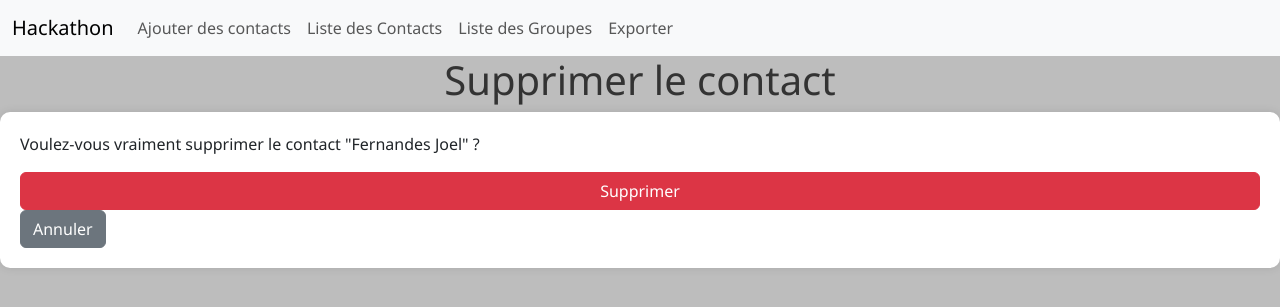
After one commit to Jferndes/Python_Project_Hackathon, a Flask app: page /contacts/1/delete in a window 1280 px wide. The commit adds this page. Shown: the top 307 px of the page. Run offline with Flask 3, Linux system fonts and the light colour scheme; data comes from the database, SQL or seed files in the repository.

Commit message:
Grosse refonte du code + Ajout update + Ajout delete

```diff
--- /dev/null
+++ b/function.py
@@ -0,0 +1,27 @@
+import sqlite3
+
+# Fonction pour se connecter à la base de données
+def connect_db():
+    return sqlite3.connect('hackathon_bdd.sqlite')
+
+# Fonction pour pour récupérer des données dans base de données
+def recup_bdd(query: str, doOne: bool = False):
+    connection = connect_db()
+    cursor = connection.cursor()
+    cursor.execute(query)
+
+    if doOne:
+        result = cursor.fetchone()
+    else:
+        result = cursor.fetchall()
+
+    connection.close()
+    return result
+
+# Fonction pour faire une action (INSERT, UPDATE, DELETE) dans base de données
+def action_bdd(query: str):
+    connection = connect_db()
+    cursor = connection.cursor()
+    cursor.execute(query)
+    connection.commit()
+    connection.close()
--- a/main.py
+++ b/main.py
@@ -1,56 +1,43 @@
-from flask import Flask, render_template, Response , request
+from flask import Flask, render_template, Response, request, redirect, url_for
+from function import *
+from datetime import datetime
 import csv
 import io
-import sqlite3
-from datetime import datetime
 
 app = Flask(__name__)
 app.secret_key = 'test'
 
-# Fonction pour se connecter à la base de données
-def connect_db():
-    return sqlite3.connect('hackathon.sqlite')
 
-
-# Page d'accueil qui affiche les données des tables Contact et Groupe
-@app.route("/liste_contacts")
-def liste_contacts():
-    # Connexion à la base de données
-    connection = connect_db()
-    cursor = connection.cursor()
-
-    # Récupération des contacts
-    cursor.execute("SELECT * FROM Contact")
-    contacts = cursor.fetchall()
-
-    # Fermeture de la connexion à la base de données
-    connection.close()
-
-    return render_template('liste_contacts.html', contacts=contacts)
+@app.get("/")
+def index():
+    return render_template('index.html')
 
 
 # Définir la route pour afficher la liste des groupes
-@app.route("/liste_groupes")
+@app.route("/groupes")
 def liste_groupes():
-    # Connexion à la base de données
-    connection = connect_db()
-    cursor = connection.cursor()
-
-    # Récupération des groupes
-    cursor.execute("SELECT * FROM Groupe")
-    groupes = cursor.fetchall()
-
-    # Fermeture de la connexion à la base de données
-    connection.close()
+    # Récupération de tout les groupes
+    query = "SELECT * FROM Groupe"
+    groupes = recup_bdd(query)
 
     # Rendu du modèle avec les données récupérées
     return render_template('liste_groupes.html', groupes=groupes)
 
 
-@app.route("/ajouter_contact",  methods=['POST', 'GET'])
+@app.route("/contacts")
+def liste_contacts():
+    # Récupération de tout les contacts
+    query = "SELECT * FROM Contact"
+    contacts = recup_bdd(query)
+
+    # Rendu du modèle avec les données récupérées
+    return render_template('contactList.html', contacts=contacts)
+
+
+@app.route("/contacts/new",  methods=['POST', 'GET'])
 def ajouter_contact():
     if request.method == 'POST':
-        #Récup info form
+        # Récupération des informations du formulaire
         nom = request.form['nom']
         prenom = request.form['prenom']
         email = request.form['email']
@@ -58,35 +45,77 @@ def ajouter_contact():
         date_naissance = request.form['dob']
         photo = request.form['photo']
 
-        print(nom, prenom, email, tel, date_naissance, photo)
-        # Connexion à la base de données (cela créera la base de données si elle n'existe pas encore)
-        connection = connect_db()
-        cursor = connection.cursor()
+        # Requête dans la base de données
+        query = '''
+            INSERT INTO Contact (nom, prenom, e_mail, tel, date_naissance, photo_profil, created_date, updated_date)
+            VALUES ('{}', '{}', '{}', '{}', '{}', '{}', '{}', '{}')
+        '''.format(nom, prenom, email, tel, date_naissance, photo, datetime.now(), datetime.now())
+        action_bdd(query)
 
-        cursor.execute('''
-                INSERT INTO Contact (nom, prenom, e_mail, tel, date_naissance, photo_profil, created_date, updated_date)
-                VALUES (?, ?, ?, ?, ?, ?, ?, ?)
-            ''', (nom, prenom, email, tel, date_naissance, photo, datetime.now(), datetime.now()))
+        # Redirection vers la liste des contacts avec message de confirmation
+        return redirect(url_for('liste_contacts'))
 
-        connection.commit()
-        connection.close()
+    elif request.method == 'GET':
+        return render_template('contactNew.html')
 
-    return render_template('ajouter.html')
+
+@app.route("/contacts/<int:contactId>/edit", methods=['GET', 'POST'])
+def edit_contact(contactId):
+    if request.method == 'GET':
+        # Récupération du contact
+        query = "SELECT * FROM Contact WHERE id_contact = {}".format(contactId)
+        contact = recup_bdd(query, True)
+
+        if contact:
+            return render_template('contactEdit.html', contact=contact)
+
+    elif request.method == 'POST':
+        # Récupération des informations du formulaire
+        nom = request.form['nom']
+        prenom = request.form['prenom']
+        email = request.form['email']
+        tel = request.form['tel']
+        date_naissance = request.form['dob']
+        photo = request.form['photo']
+
+        # Requête dans la base de données
+        query = '''
+            UPDATE Contact
+            SET nom='{}', prenom='{}', e_mail='{}', tel='{}', date_naissance='{}', photo_profil='{}', updated_date='{}'
+            WHERE id_contact='{}'
+        '''.format(nom, prenom, email, tel, date_naissance, photo, datetime.now(), contactId)
+        action_bdd(query)
+
+        # Redirection vers la liste des contacts avec message de confirmation
+        return redirect(url_for('liste_contacts'))
+
+
+@app.route("/contacts/<int:contactId>/delete", methods=['GET', 'POST'])
+def delete_contact(contactId):
+    if request.method == 'GET':
+        # Récupération du contact
+        query = "SELECT * FROM Contact WHERE id_contact = '{}'".format(contactId)
+        contact = recup_bdd(query, True)
+
+        if contact:
+            return render_template('contactDelete.html', contact=contact)
+
+    elif request.method == 'POST':
+        # Requête dans la base de données
+        query = "DELETE FROM Contact WHERE id_contact = '{}'".format(contactId)
+        action_bdd(query)
+
+        # Redirection vers la liste des contacts avec message de confirmation
+        return redirect(url_for('liste_contacts'))
 
 
 # Route pour l'export CSV
 @app.route('/export_csv')
 def export_csv():
-    # Connexion à la base de données
-    connection = connect_db()
-    cursor = connection.cursor()
 
-    # Exemple pour récupérer les données de la table Contact
-    cursor.execute("SELECT * FROM Contact")
-    contacts = cursor.fetchall()
-
-    # Fermeture de la connexion à la base de données
-    connection.close()
+    # Récupération de tout les contacts
+    query = "SELECT * FROM Contact"
+    contacts = recup_bdd(query)
 
     # Générer le contenu CSV
     csv_content = generate_csv_content(contacts)
@@ -112,9 +141,5 @@ def generate_csv_content(data):
     return output.getvalue()
 
 
-@app.get("/")
-def index():
-    return render_template('index.html')
-
 if __name__ == '__main__':
     app.run(debug=True, use_reloader=True)
--- a/static/styles.css
+++ b/static/styles.css
@@ -4,7 +4,8 @@ body {
 }
 
 h1 {
-    color: lightcoral;
+    text-align: center;
+    color: #333;
 }
 
 .auth-form {
@@ -63,12 +64,6 @@ button {
     background-color: #f5f5f5;
 }
 
-/* Style pour les titres */
-h1 {
-    text-align: center;
-    color: #333;
-}
-
 /* Style pour la barre de recherche */
 .input-group {
     width: 50%;
@@ -97,15 +92,13 @@ h1 {
 }
 
 /* Style pour la surbrillance au survol */
-#contactTable th:hover,
-#groupeTable th:hover {
+#contactTable th:hover, #groupeTable th:hover {
     cursor: pointer;
     background-color: #f5f5f5;
 }
 
 /* Centrer et encadrer le tableau */
-#contactTable,
-#groupeTable {
+#contactTable, #groupeTable {
     width: 80%;
     margin: auto;
     border: 1px solid #ddd;
--- /dev/null
+++ b/templates/contactDelete.html
@@ -0,0 +1,15 @@
+{% extends "layout/base.html" %}
+
+{% block title %}Supprimer le contact{% endblock %}
+
+{% block content %}
+    {% include 'layout/navbar.html' %}
+
+    <h1>Supprimer le contact</h1>
+
+    <form method="POST" action="{{ url_for('delete_contact', contactId=contact[0]) }}">
+        <p>Voulez-vous vraiment supprimer le contact "{{ contact[1] }} {{ contact[2] }}" ?</p>
+        <button type="submit" class="btn btn-danger">Supprimer</button>
+        <a href="{{ url_for('liste_contacts') }}" class="btn btn-secondary">Annuler</a>
+    </form>
+{% endblock %}
--- a/templates/layout/navbar.html
+++ b/templates/layout/navbar.html
@@ -1,7 +1,7 @@
 <nav class="navbar navbar-expand-lg navbar-light bg-light">
     <div class="container-fluid">
         <!-- Marque et bascule du bouton -->
-        <a class="navbar-brand" href="#">Hackathon</a>
+        <a class="navbar-brand" href="{{ url_for('index') }}">Hackathon</a>
         <button class="navbar-toggler" type="button" data-toggle="collapse" data-target="#navbarNav" aria-controls="navbarNav" aria-expanded="false" aria-label="Toggle navigation">
             <span class="navbar-toggler-icon"></span>
         </button>
```
Also changed, not shown: templates/about.html (deleted, +0 -8 lines), templates/contactEdit.html (added, +32 -0 lines), templates/contactList.html (renamed from templates/liste_contacts.html, +9 -0 lines), templates/contactNew.html (renamed from templates/ajouter.html, +6 -6 lines), templates/liste.html (deleted, +0 -55 lines), templates/transform.html (deleted, +0 -8 lines), hackathon.sqlite (deleted), hackathon_bdd.sqlite (added).
